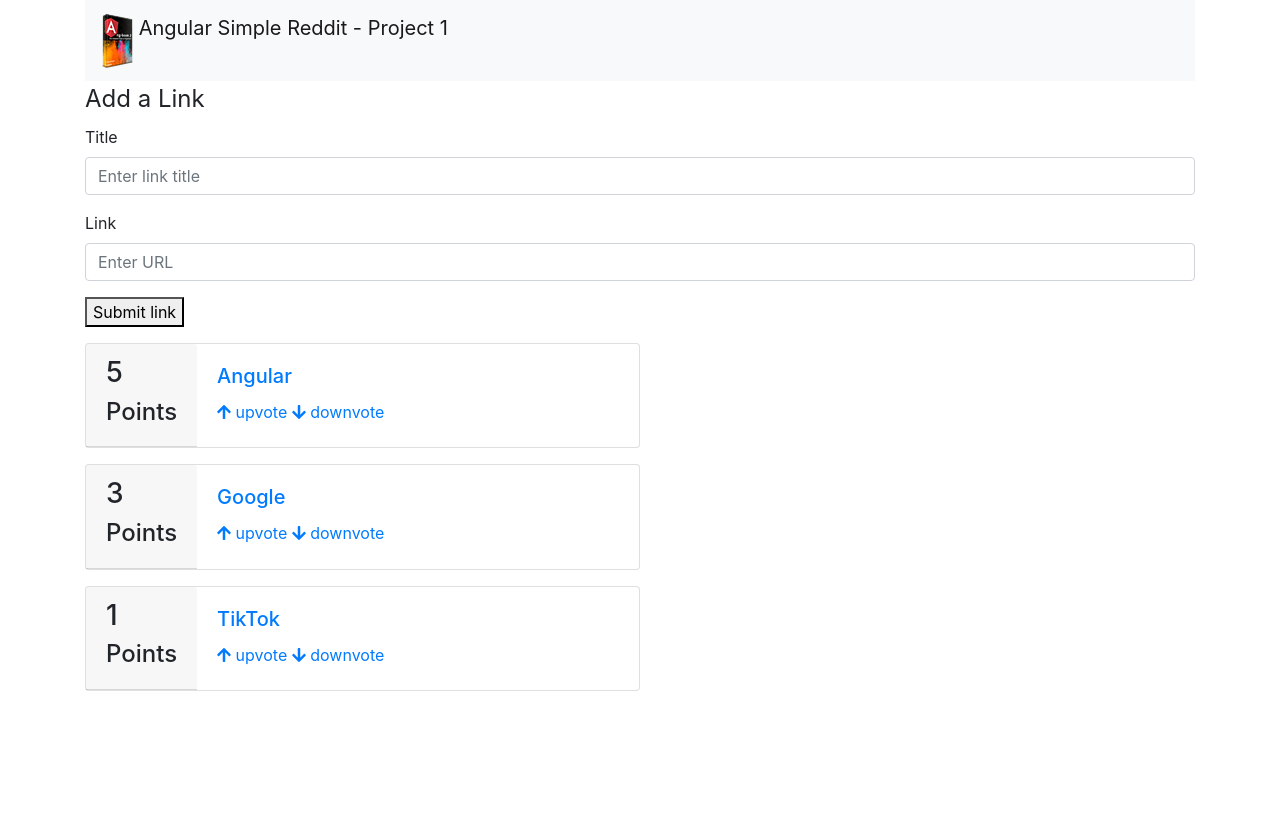
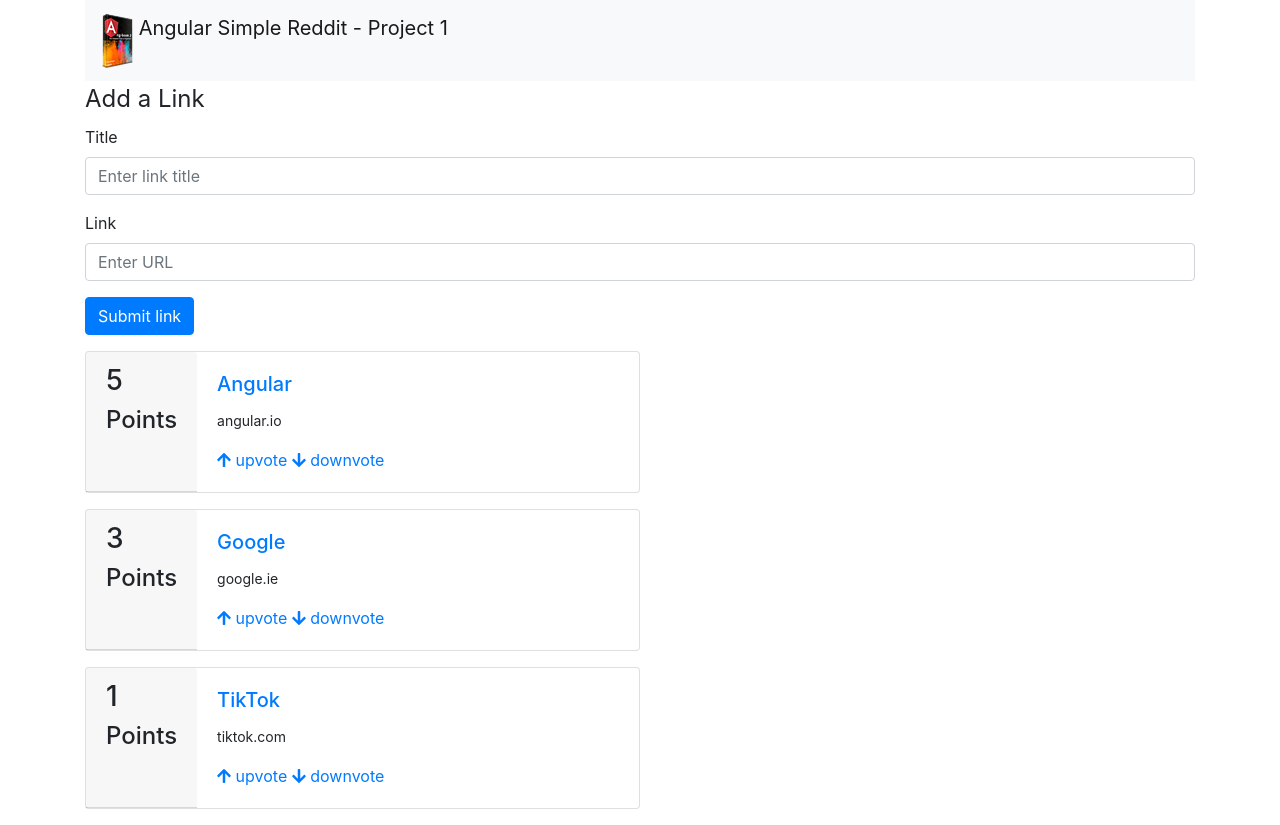
Before and after one commit to nathanmalone99/Reddit-Project, an Angular app: page / in a window 1280 px wide. Before the commit the page ends 800 px from the top, so only its background shows below. Built offline with nearby package versions, Linux system fonts and the light colour scheme.

Commit message:
Made it so that the most upvoted article show is displayed first

```diff
--- a/src/app/app.component.html
+++ b/src/app/app.component.html
@@ -9,8 +9,8 @@
   <label for="link">Link</label>
   <input name="link" class="form-control" placeholder="Enter URL" #newlink>
   </div>
-  <button (click)="addArticle(newtitle, newlink)">Submit link</button>
+  <button (click)="addArticle(newtitle, newlink)"class="btn btn-primary">Submit link</button>
 </fieldset>
 </form>
 
-<app-article *ngFor="let article of articles" [article]='article'></app-article>
+<app-article *ngFor="let article of sortedArticles()" [article]='article'></app-article>
--- a/src/app/app.component.ts
+++ b/src/app/app.component.ts
@@ -25,4 +25,8 @@ export class AppComponent {
     console.log(`Adding Article Title:${title.value}: and adding Article link:${link.value}:`);
     return false;
   }
+
+  sortedArticles() :  Article[] {
+    return this.articles.sort((a:Article, b:Article) => b.votes -a.votes);
+  }
 }
--- a/src/app/article/article.component.html
+++ b/src/app/article/article.component.html
@@ -8,6 +8,7 @@
             <h5 class="card-title"> <a class="" href="{{ article.link }}">
                     {{ article.title }}
                 </a></h5>
+            <p><small>{{ article.domain() }}</small></p>
             <a href (click)="voteUp()">
                 <i class="fas fa-arrow-up"></i>
                 upvote
--- a/src/app/article/article.model.ts
+++ b/src/app/article/article.model.ts
@@ -1,21 +1,30 @@
 export class Article {
-    votes:number;
-    title:string;
-    link:string;
+    votes: number;
+    title: string;
+    link: string;
 
-    constructor(title:string, link:string, votes?:number) {
-      this.title=title;
-      this.link=link;
-      this.votes=votes || 10;
+    constructor(title: string, link: string, votes?: number) {
+        this.title = title;
+        this.link = link;
+        this.votes = votes || 10;
     }
-    voteUp():boolean {
-        this.votes ++;
+    voteUp(): boolean {
+        this.votes++;
         return false;
-      }
+    }
 
-      voteDown():boolean {
-        this.votes --;
+    voteDown(): boolean {
+        this.votes--;
         return false;
-      }
+    }
+
+    domain(): string {
+        try {
+            const link: string = this.link.split('//')[1];
+              return link.split('/')[0];
+        } catch (err) {
+            return null;
+        }
+    }
 
 }
```
